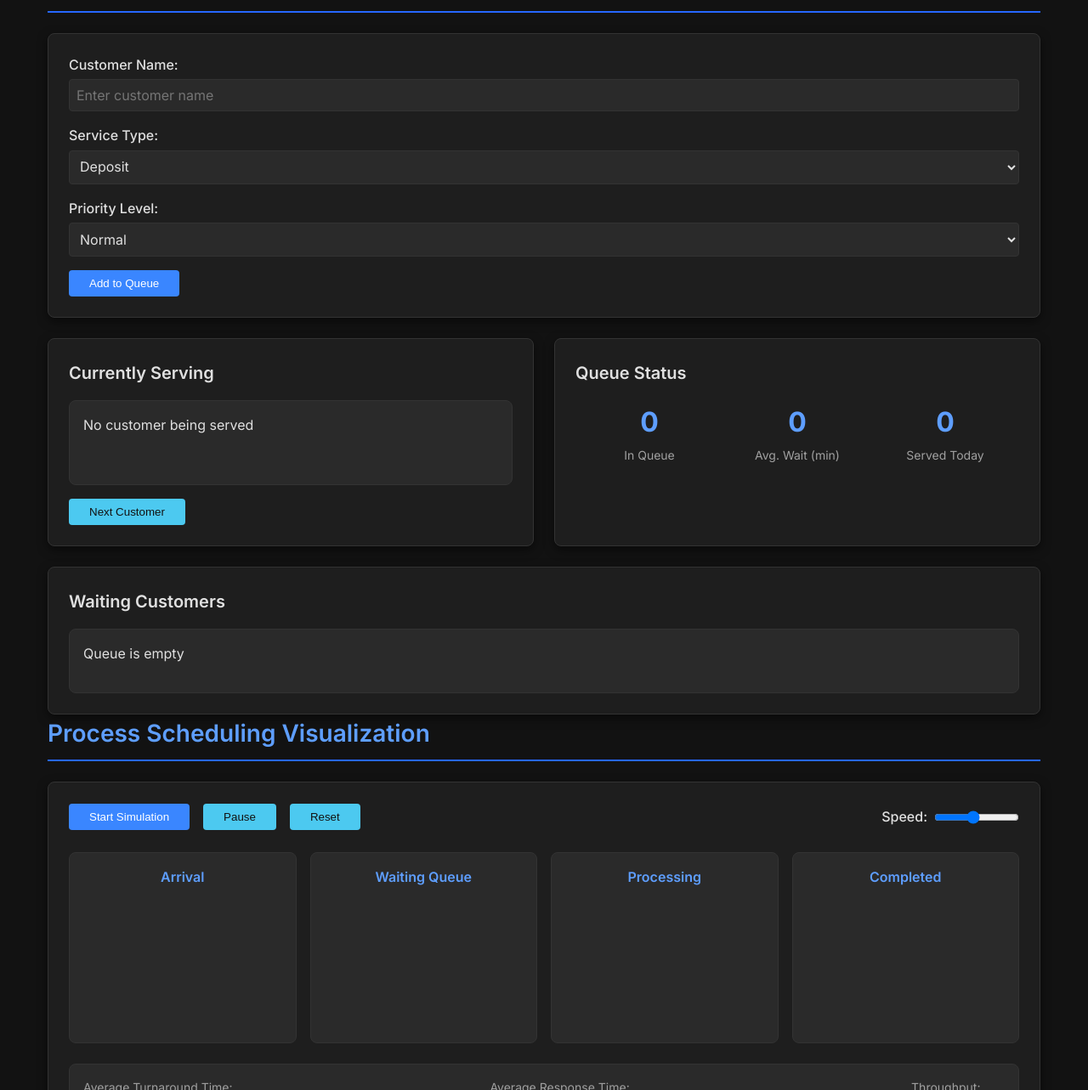
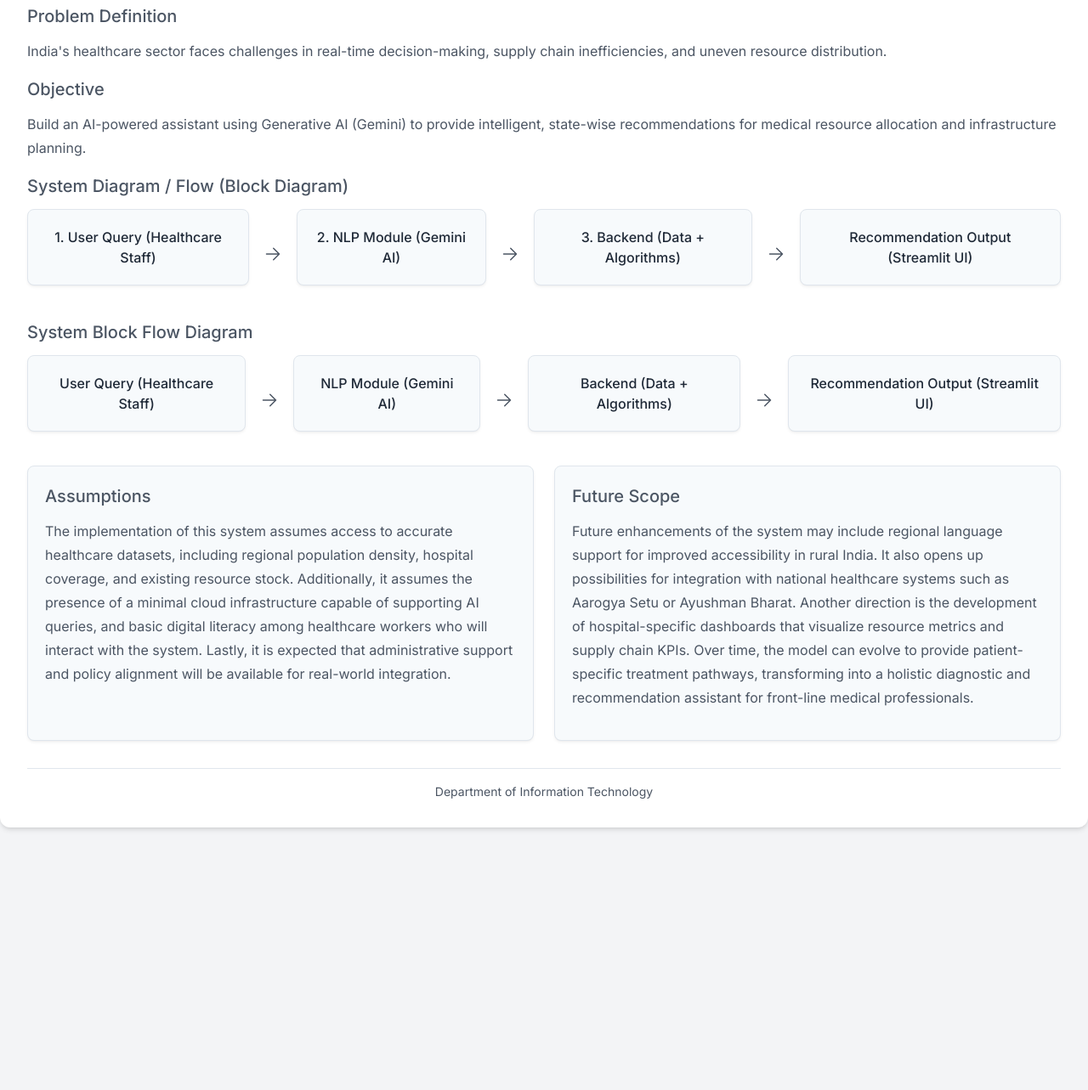
Before and after one commit to Punitjadhav07/os-project, a plain HTML site: page index.html in a window 1280 px wide. Shown: the part 189-1472 px from the top of the page at 85% size. After the commit the page ends 1195 px from the top, so only its background shows below. Drawn offline with nearby package versions, Linux system fonts and the light colour scheme.

Commit message:
Update index.html

```diff
--- a/index.html
+++ b/index.html
@@ -3,278 +3,230 @@
 <head>
     <meta charset="UTF-8">
     <meta name="viewport" content="width=device-width, initial-scale=1.0">
-    <title>Smart Queue Banking System</title>
-    <link rel="stylesheet" href="styles.css">
-    <link rel="stylesheet" href="https://fonts.googleapis.com/css2?family=Inter:wght@300;400;500;600;700&display=swap">
+    <title>Medical Pathway using Generative AI</title>
+    <script src="https://cdn.tailwindcss.com"></script>
+    <link rel="preconnect" href="https://fonts.googleapis.com">
+    <link rel="preconnect" href="https://fonts.gstatic.com" crossorigin>
+    <link href="https://fonts.googleapis.com/css2?family=Inter:wght@400;500;600;700&display=swap" rel="stylesheet">
+    <style>
+        body {
+            font-family: 'Inter', sans-serif;
+            background-color: #f3f4f6; /* Light background */
+            color: #374151; /* Darker text for better contrast */
+        }
+        .container {
+            max-width: 800px; /* Increased max-width for larger screens */
+            margin: 2rem auto;
+            padding: 2rem;
+            background-color: #fff;
+            border-radius: 0.75rem; /* Rounded corners */
+            box-shadow: 0 4px 6px -1px rgba(0, 0, 0, 0.1), 0 2px 4px -2px rgba(0, 0, 0, 0.1); /* Slightly stronger shadow */
+        }
+        .logo-header {
+            display: flex;
+            align-items: center;
+            justify-content: space-between;
+            margin-bottom: 1.5rem;
+        }
+        .logo-header img {
+            width: 120px; /* Increased logo size */
+            height: auto;
+        }
+        .logo-header div {
+            text-align: right;
+        }
+        .section-title {
+            font-size: 1.875rem; /* Larger heading */
+            font-weight: 600;
+            margin-bottom: 1.25rem;
+            color: #1e293b; /* Darker heading color */
+        }
+        .subsection-title {
+            font-size: 1.25rem; /* Larger subheading */
+            font-weight: 500;
+            margin-bottom: 0.75rem;
+            color: #4b5563;
+        }
+        .text-content {
+            line-height: 1.75; /* Increased line height for better readability */
+            margin-bottom: 1rem;
+            color: #4b5563;
+        }
+        .flow-container {
+            display: flex;
+            flex-direction: column;
+            align-items: center;
+            margin-bottom: 1.5rem;
+        }
+        @media (min-width: 768px) {
+            .flow-container {
+                flex-direction: row;
+                align-items: center;
+                justify-content: space-between; /* Space out the blocks */
+            }
+        }
+        .block {
+            padding: 1.25rem;
+            border-radius: 0.5rem;
+            border: 1px solid #e0e6ed; /* Lighter border */
+            background-color: #f7fafc; /* Very light background */
+            box-shadow: 0 2px 4px -1px rgba(0, 0, 0, 0.08), 0 1px 2px -1px rgba(0, 0, 0, 0.06); /* Subtle shadow */
+            margin-bottom: 1rem;
+            text-align: center;
+            min-width: 220px; /* Increased width of blocks */
+        }
+        .block p {
+            font-weight: 500; /* Medium font weight for block text */
+            color: #1f2937; /* Darker text in blocks */
+        }
+        .arrow {
+            margin: 0 1rem;
+            display: flex;
+            align-items: center;
+            color: #9ca3af; /* Muted arrow color */
+        }
+        .grid-container {
+            display: grid;
+            grid-template-columns: 1fr;
+            gap: 1.5rem;
+        }
+        @media (min-width: 768px) {
+            .grid-container {
+                grid-template-columns: 1fr 1fr; /* Two columns on larger screens */
+            }
+        }
+        .grid-item {
+            padding: 1.25rem;
+            border-radius: 0.5rem;
+            background-color: #f7fafc;
+            border: 1px solid #e0e6ed;
+             box-shadow: 0 2px 4px -1px rgba(0, 0, 0, 0.08), 0 1px 2px -1px rgba(0, 0, 0, 0.06);
+        }
+        .footer {
+            text-align: center;
+            margin-top: 2rem;
+            padding-top: 1rem;
+            border-top: 1px solid #e0e6ed;
+            color: #4b5563;
+            font-size: 0.875rem;
+        }
+    </style>
 </head>
-<body>
-    <header>
-        <div class="container">
-            <h1>Smart Queue Banking System</h1>
-            <nav>
-                <ul>
-                    <li><a href="#queue-management">Queue Management</a></li>
-                    <li><a href="#process-visualization">Process Visualization</a></li>
-                    <li><a href="#customer-inquiry">Customer Inquiry</a></li>
-                    <li><a href="#information">Information</a></li>
-                </ul>
-            </nav>
+<body class="bg-gray-100">
+    <div class="container">
+        <div class="logo-header">
+            <img src="VIT_logo.png" alt="VIT Logo">
+            <div>
+                <p class="text-sm text-gray-600">Vidyalankar Institute of Technology</p>
+                <p class="text-sm text-gray-600">Accredited A+ by NAAC</p>
+            </div>
         </div>
-    </header>
 
-    <main>
-        <section id="queue-management" class="container">
-            <h2>Queue Management</h2>
-            <div class="card">
-                <div class="form-group">
-                    <label for="customer-name">Customer Name:</label>
-                    <input type="text" id="customer-name" placeholder="Enter customer name">
-                </div>
-                <div class="form-group">
-                    <label for="service-type">Service Type:</label>
-                    <select id="service-type">
-                        <option value="deposit">Deposit</option>
-                        <option value="withdrawal">Withdrawal</option>
-                        <option value="transfer">Transfer</option>
-                        <option value="loan">Loan Application</option>
-                        <option value="account">Account Opening</option>
-                    </select>
-                </div>
-                <div class="form-group">
-                    <label for="priority">Priority Level:</label>
-                    <select id="priority">
-                        <option value="1">Normal</option>
-                        <option value="2">Premium</option>
-                        <option value="3">VIP</option>
-                    </select>
-                </div>
-                <button id="add-customer" class="btn primary">Add to Queue</button>
+        <h1 class="section-title">Medical Pathway using Generative AI</h1>
+
+        <h2 class="subsection-title">Problem Definition</h2>
+        <p class="text-content">
+            India's healthcare sector faces challenges in real-time decision-making, supply chain
+            inefficiencies, and uneven resource distribution.
+        </p>
+
+        <h2 class="subsection-title">Objective</h2>
+        <p class="text-content">
+            Build an AI-powered assistant using Generative AI (Gemini) to provide intelligent,
+            state-wise recommendations for medical resource allocation and infrastructure planning.
+        </p>
+
+        <h2 class="subsection-title">System Diagram / Flow (Block Diagram)</h2>
+        <div class="flow-container">
+            <div class="block">
+                <p class="font-semibold">1. User Query (Healthcare Staff)</p>
             </div>
+            <div class="arrow">
+                 <svg xmlns="http://www.w3.org/2000/svg" fill="none" viewBox="0 0 24 24" stroke-width="1.5" stroke="currentColor" class="w-6 h-6 text-gray-600">
+                    <path stroke-linecap="round" stroke-linejoin="round" d="M4.5 12h15m0 0l-6.75-6.75M19.5 12l-6.75 6.75" />
+                </svg>
+            </div>
+            <div class="block">
+                <p class="font-semibold">2. NLP Module (Gemini AI)</p>
+            </div>
+            <div class="arrow">
+                 <svg xmlns="http://www.w3.org/2000/svg" fill="none" viewBox="0 0 24 24" stroke-width="1.5" stroke="currentColor" class="w-6 h-6 text-gray-600">
+                    <path stroke-linecap="round" stroke-linejoin="round" d="M4.5 12h15m0 0l-6.75-6.75M19.5 12l-6.75 6.75" />
+                </svg>
+            </div>
+            <div class="block">
+                <p class="font-semibold">3. Backend (Data + Algorithms)</p>
+            </div>
+            <div class="arrow">
+                 <svg xmlns="http://www.w3.org/2000/svg" fill="none" viewBox="0 0 24 24" stroke-width="1.5" stroke="currentColor" class="w-6 h-6 text-gray-600">
+                    <path stroke-linecap="round" stroke-linejoin="round" d="M4.5 12h15m0 0l-6.75-6.75M19.5 12l-6.75 6.75" />
+                </svg>
+            </div>
+            <div class="block">
+                <p class="font-semibold">Recommendation Output (Streamlit UI)</p>
+            </div>
+        </div>
 
-            <div class="queue-status">
-                <div class="status-card">
-                    <h3>Currently Serving</h3>
-                    <div id="current-customer" class="current-customer">
-                        <p>No customer being served</p>
-                    </div>
-                    <button id="next-customer" class="btn secondary">Next Customer</button>
-                </div>
-                <div class="status-card">
-                    <h3>Queue Status</h3>
-                    <div class="queue-stats">
-                        <div class="stat">
-                            <span class="stat-value" id="queue-length">0</span>
-                            <span class="stat-label">In Queue</span>
-                        </div>
-                        <div class="stat">
-                            <span class="stat-value" id="avg-wait-time">0</span>
-                            <span class="stat-label">Avg. Wait (min)</span>
-                        </div>
-                        <div class="stat">
-                            <span class="stat-value" id="served-today">0</span>
-                            <span class="stat-label">Served Today</span>
-                        </div>
-                    </div>
-                </div>
+        <h2 class="subsection-title">System Block Flow Diagram</h2>
+        <div class="flow-container">
+             <div class="block">
+                <p class="font-semibold">User Query (Healthcare Staff)</p>
             </div>
+            <div class="arrow">
+                 <svg xmlns="http://www.w3.org/2000/svg" fill="none" viewBox="0 0 24 24" stroke-width="1.5" stroke="currentColor" class="w-6 h-6 text-gray-600">
+                    <path stroke-linecap="round" stroke-linejoin="round" d="M4.5 12h15m0 0l-6.75-6.75M19.5 12l-6.75 6.75" />
+                </svg>
+            </div>
+            <div class="block">
+                <p class="font-semibold">NLP Module (Gemini AI)</p>
+            </div>
+            <div class="arrow">
+                 <svg xmlns="http://www.w3.org/2000/svg" fill="none" viewBox="0 0 24 24" stroke-width="1.5" stroke="currentColor" class="w-6 h-6 text-gray-600">
+                    <path stroke-linecap="round" stroke-linejoin="round" d="M4.5 12h15m0 0l-6.75-6.75M19.5 12l-6.75 6.75" />
+                </svg>
+            </div>
+            <div class="block">
+                <p class="font-semibold">Backend (Data + Algorithms)</p>
+            </div>
+            <div class="arrow">
+                 <svg xmlns="http://www.w3.org/2000/svg" fill="none" viewBox="0 0 24 24" stroke-width="1.5" stroke="currentColor" class="w-6 h-6 text-gray-600">
+                    <path stroke-linecap="round" stroke-linejoin="round" d="M4.5 12h15m0 0l-6.75-6.75M19.5 12l-6.75 6.75" />
+                </svg>
+            </div>
+            <div class="block">
+                <p class="font-semibold">Recommendation Output (Streamlit UI)</p>
+            </div>
+        </div>
 
-            <div class="queue-list-container">
-                <h3>Waiting Customers</h3>
-                <div id="queue-list" class="queue-list">
-                    <!-- Queue items will be added here dynamically -->
-                </div>
+        <div class="grid-container">
+            <div class="grid-item">
+                <h3 class="subsection-title">Assumptions</h3>
+                <p class="text-content">
+                    The implementation of this system assumes access to accurate healthcare datasets,
+                    including regional population density, hospital coverage, and existing resource
+                    stock. Additionally, it assumes the presence of a minimal cloud infrastructure capable of
+                    supporting AI queries, and basic digital literacy among healthcare workers who will
+                    interact with the system. Lastly, it is expected that administrative support and
+                    policy alignment will be available for real-world integration.
+                </p>
             </div>
-        </section>
-
-        <section id="process-visualization" class="container">
-            <h2>Process Scheduling Visualization</h2>
-            <div class="visualization-container">
-                <div class="visualization-controls">
-                    <button id="start-visualization" class="btn primary">Start Simulation</button>
-                    <button id="pause-visualization" class="btn secondary">Pause</button>
-                    <button id="reset-visualization" class="btn secondary">Reset</button>
-                    <div class="speed-control">
-                        <label for="simulation-speed">Speed:</label>
-                        <input type="range" id="simulation-speed" min="1" max="10" value="5">
-                    </div>
-                </div>
-                <div class="visualization-area">
-                    <div class="process-stages">
-                        <div class="stage" id="stage-arrival">
-                            <h4>Arrival</h4>
-                            <div class="stage-content"></div>
-                        </div>
-                        <div class="stage" id="stage-waiting">
-                            <h4>Waiting Queue</h4>
-                            <div class="stage-content"></div>
-                        </div>
-                        <div class="stage" id="stage-processing">
-                            <h4>Processing</h4>
-                            <div class="stage-content"></div>
-                        </div>
-                        <div class="stage" id="stage-completed">
-                            <h4>Completed</h4>
-                            <div class="stage-content"></div>
-                        </div>
-                    </div>
-                    <div class="visualization-metrics">
-                        <div class="metric">
-                            <span class="metric-label">Average Turnaround Time:</span>
-                            <span class="metric-value" id="avg-turnaround">0 min</span>
-                        </div>
-                        <div class="metric">
-                            <span class="metric-label">Average Response Time:</span>
-                            <span class="metric-value" id="avg-response">0 min</span>
-                        </div>
-                        <div class="metric">
-                            <span class="metric-label">Throughput:</span>
-                            <span class="metric-value" id="throughput">0 customers/hour</span>
-                        </div>
-                    </div>
-                </div>
-                <div class="visualization-legend">
-                    <div class="legend-item">
-                        <div class="legend-color normal"></div>
-                        <span>Normal Priority</span>
-                    </div>
-                    <div class="legend-item">
-                        <div class="legend-color premium"></div>
-                        <span>Premium Priority</span>
-                    </div>
-                    <div class="legend-item">
-                        <div class="legend-color vip"></div>
-                        <span>VIP Priority</span>
-                    </div>
-                </div>
+            <div class="grid-item">
+                <h3 class="subsection-title">Future Scope</h3>
+                <p class="text-content">
+                    Future enhancements of the system may include regional language support for
+                    improved accessibility in rural India. It also opens up possibilities for integration
+                    with national healthcare systems such as Aarogya Setu or Ayushman Bharat.
+                    Another direction is the development of hospital-specific dashboards that visualize
+                    resource metrics and supply chain KPIs.
+                    Over time, the model can evolve to provide patient-specific treatment
+                    pathways, transforming into a holistic diagnostic and recommendation assistant
+                    for front-line medical professionals.
+                </p>
             </div>
-        </section>
-
-        <section id="customer-inquiry" class="container">
-            <h2>Customer Inquiry Queue (FIFO)</h2>
-            <div class="card">
-                <div class="form-group">
-                    <label for="inquiry-name">Customer Name:</label>
-                    <input type="text" id="inquiry-name" placeholder="Enter customer name">
-                </div>
-                <div class="form-group">
-                    <label for="inquiry-type">Inquiry Type:</label>
-                    <select id="inquiry-type">
-                        <option value="account">Account Information</option>
-                        <option value="statement">Statement Request</option>
-                        <option value="complaint">Complaint</option>
-                        <option value="general">General Inquiry</option>
-                    </select>
-                </div>
-                <div class="form-group">
-                    <label for="inquiry-details">Details:</label>
-                    <textarea id="inquiry-details" placeholder="Enter inquiry details"></textarea>
-                </div>
-                <button id="add-inquiry" class="btn primary">Add Inquiry</button>
-            </div>
-
-            <div class="inquiry-queue-container">
-                <h3>Inquiry Queue</h3>
-                <div class="inquiry-stats">
-                    <div class="stat">
-                        <span class="stat-value" id="inquiry-count">0</span>
-                        <span class="stat-label">Pending Inquiries</span>
-                    </div>
-                    <div class="stat">
-                        <span class="stat-value" id="resolved-count">0</span>
-                        <span class="stat-label">Resolved Today</span>
-                    </div>
-                </div>
-                <div id="inquiry-list" class="inquiry-list">
-                    <!-- Inquiry items will be added here dynamically -->
-                </div>
-                <button id="resolve-inquiry" class="btn secondary">Resolve Next Inquiry</button>
-            </div>
-        </section>
-
-        <section id="information" class="container">
-            <h2>Process Scheduling Information</h2>
-            <div class="info-grid">
-                <div class="info-card">
-                    <h3>First-Come, First-Served (FCFS)</h3>
-                    <p>The simplest scheduling algorithm where processes are executed in the order they arrive in the queue. It's fair but can lead to the "convoy effect" where short processes wait behind long ones.</p>
-                    <div class="info-visual fcfs-visual">
-                        <div class="process p1">P1</div>
-                        <div class="process p2">P2</div>
-                        <div class="process p3">P3</div>
-                        <div class="timeline"></div>
-                    </div>
-                </div>
-                <div class="info-card">
-                    <h3>Priority Scheduling</h3>
-                    <p>Processes are executed based on priority levels. Higher priority processes are executed first. Can lead to starvation of lower priority processes if not implemented with aging.</p>
-                    <div class="info-visual priority-visual">
-                        <div class="process p3 high">P3 (High)</div>
-                        <div class="process p1 medium">P1 (Medium)</div>
-                        <div class="process p2 low">P2 (Low)</div>
-                        <div class="timeline"></div>
-                    </div>
-                </div>
-                <div class="info-card">
-                    <h3>Round Robin (RR)</h3>
-                    <p>Each process gets a small unit of CPU time (time quantum), and if not completed, it returns to the queue. This ensures fair CPU distribution and good response time.</p>
-                    <div class="info-visual rr-visual">
-                        <div class="process p1">P1</div>
-                        <div class="process p2">P2</div>
-                        <div class="process p1">P1</div>
-                        <div class="process p3">P3</div>
-                        <div class="process p2">P2</div>
-                        <div class="timeline"></div>
-                    </div>
-                </div>
-                <div class="info-card">
-                    <h3>Shortest Job First (SJF)</h3>
-                    <p>Processes with the shortest execution time are executed first. Optimal for minimizing average waiting time but requires knowing process execution time in advance.</p>
-                    <div class="info-visual sjf-visual">
-                        <div class="process p2">P2 (2min)</div>
-                        <div class="process p3">P3 (3min)</div>
-                        <div class="process p1">P1 (5min)</div>
-                        <div class="timeline"></div>
-                    </div>
-                </div>
-                <div class="info-card">
-                    <h3>Multilevel Queue</h3>
-                    <p>Processes are permanently assigned to different queues with different priorities. Each queue has its own scheduling algorithm. Used for different types of processes.</p>
-                    <div class="info-visual mlq-visual">
-                        <div class="queue-level">
-                            <span>System Processes</span>
-                            <div class="process p1">P1</div>
-                        </div>
-                        <div class="queue-level">
-                            <span>Interactive Processes</span>
-                            <div class="process p2">P2</div>
-                            <div class="process p4">P4</div>
-                        </div>
-                        <div class="queue-level">
-                            <span>Batch Processes</span>
-                            <div class="process p3">P3</div>
-                        </div>
-                    </div>
-                </div>
-                <div class="info-card">
-                    <h3>Key Performance Metrics</h3>
-                    <ul class="metrics-list">
-                        <li><strong>Turnaround Time:</strong> Total time from submission to completion</li>
-                        <li><strong>Waiting Time:</strong> Time spent waiting in the ready queue</li>
-                        <li><strong>Response Time:</strong> Time from submission until the first response</li>
-                        <li><strong>Throughput:</strong> Number of processes completed per unit time</li>
-                        <li><strong>CPU Utilization:</strong> Percentage of time CPU is busy</li>
-                    </ul>
-                </div>
-            </div>
-        </section>
-    </main>
-
-    <footer>
-        <div class="container">
-            <p>&copy; 2025 Smart Queue Banking System</p>
         </div>
-    </footer>
-
-    <script src="script.js"></script>
+        <div class="footer">
+            <p>Department of Information Technology</p>
+        </div>
+    </div>
 </body>
 </html>
```
